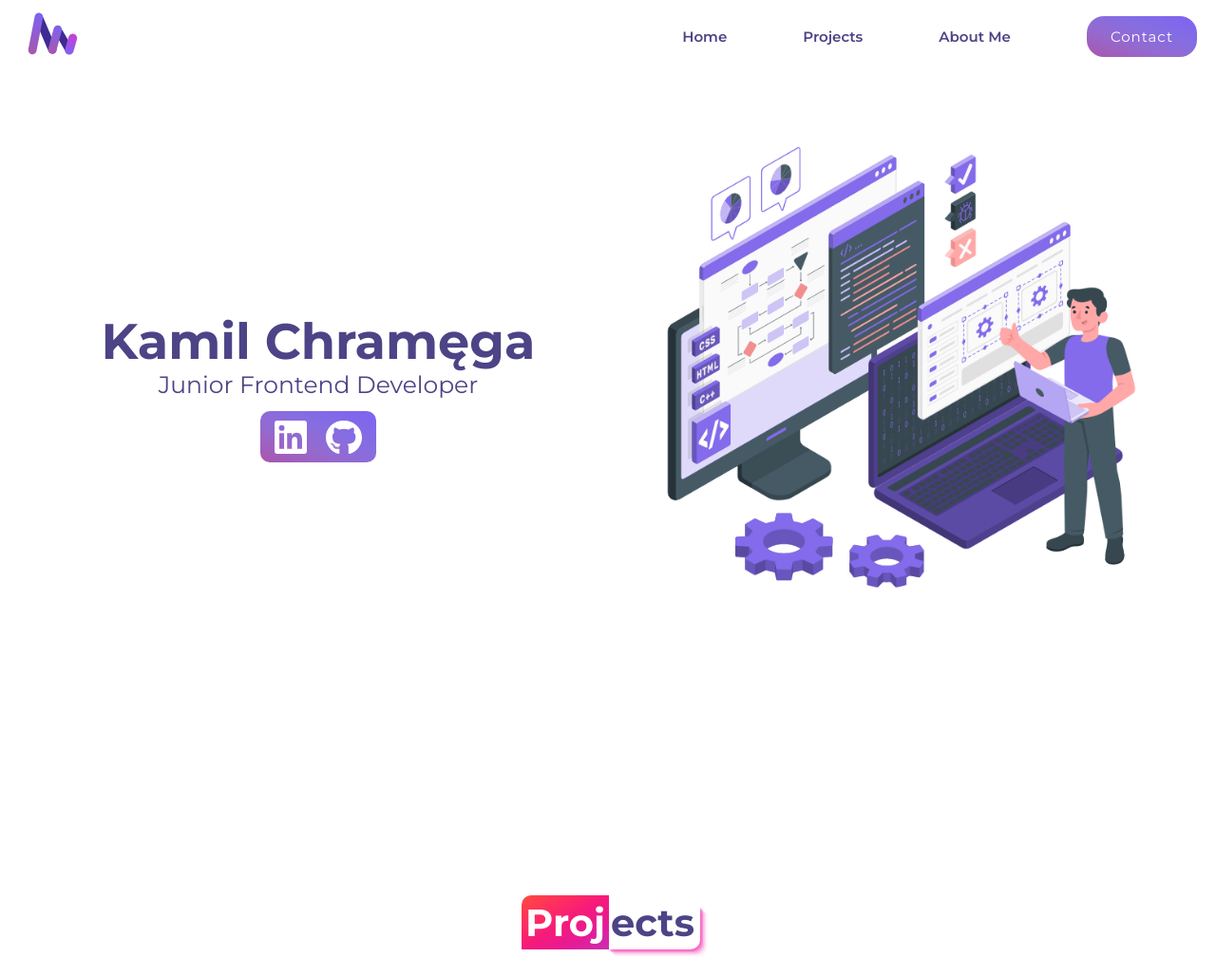
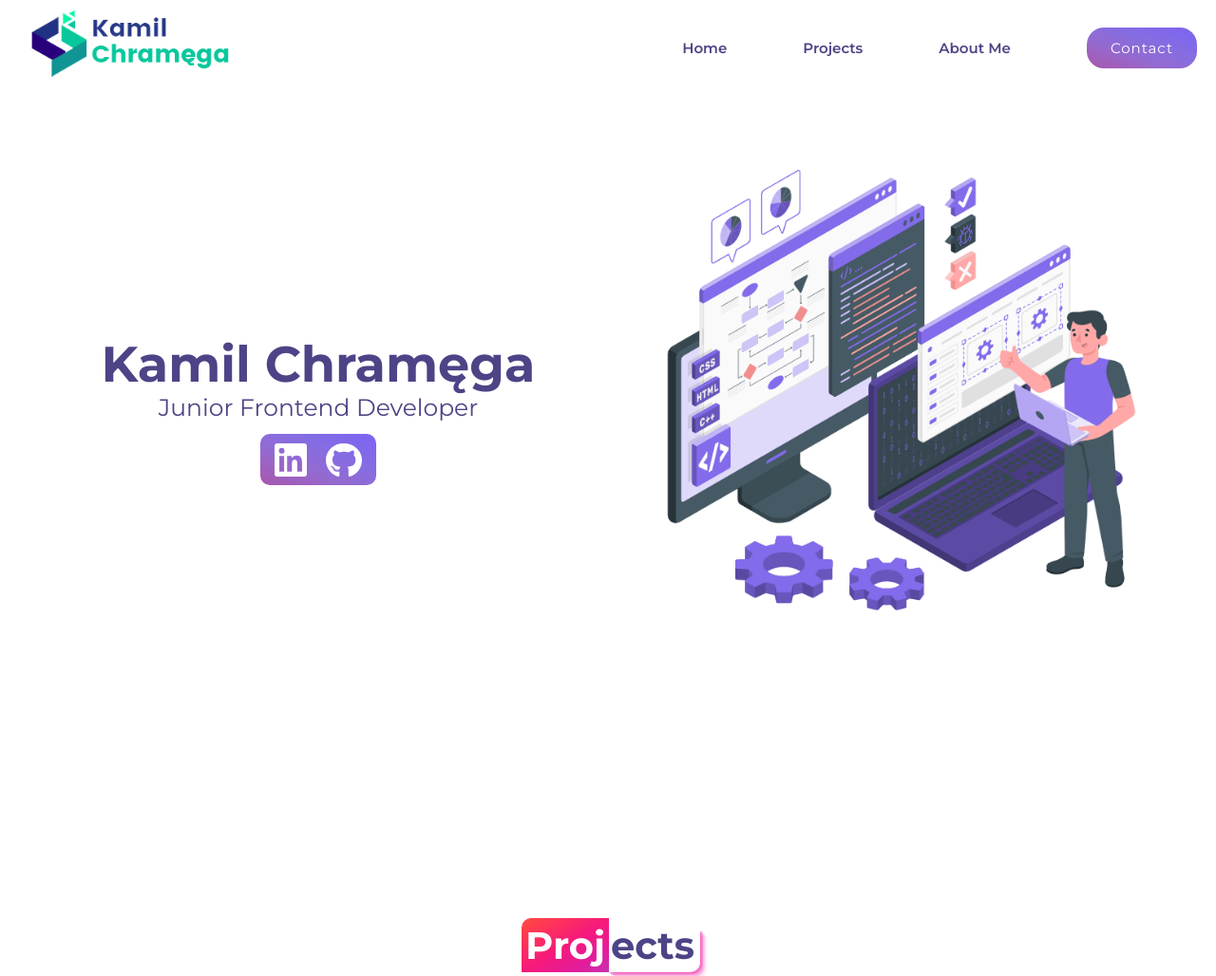
Before and after one commit to ChramegaKamil/portfolio-page, a plain HTML site: page index.html in a window 1280 px wide. Shown: the top 1028 px of the page at 95% size. Drawn offline with Linux system fonts and the light colour scheme.

Commit message:
Update index.html

```diff
--- a/index.html
+++ b/index.html
@@ -22,7 +22,7 @@
 
     <header>
         <div class="logo">
-            <a href="#home"><img src="./img/Logo.svg" alt="logo company"></a>
+            <a href="#home"><img src="./img/Logo.png" alt="logo company"></a>
         </div>
         <ul class="menu">
             <li data-key="home" class="menu-link">Home</li>
```
